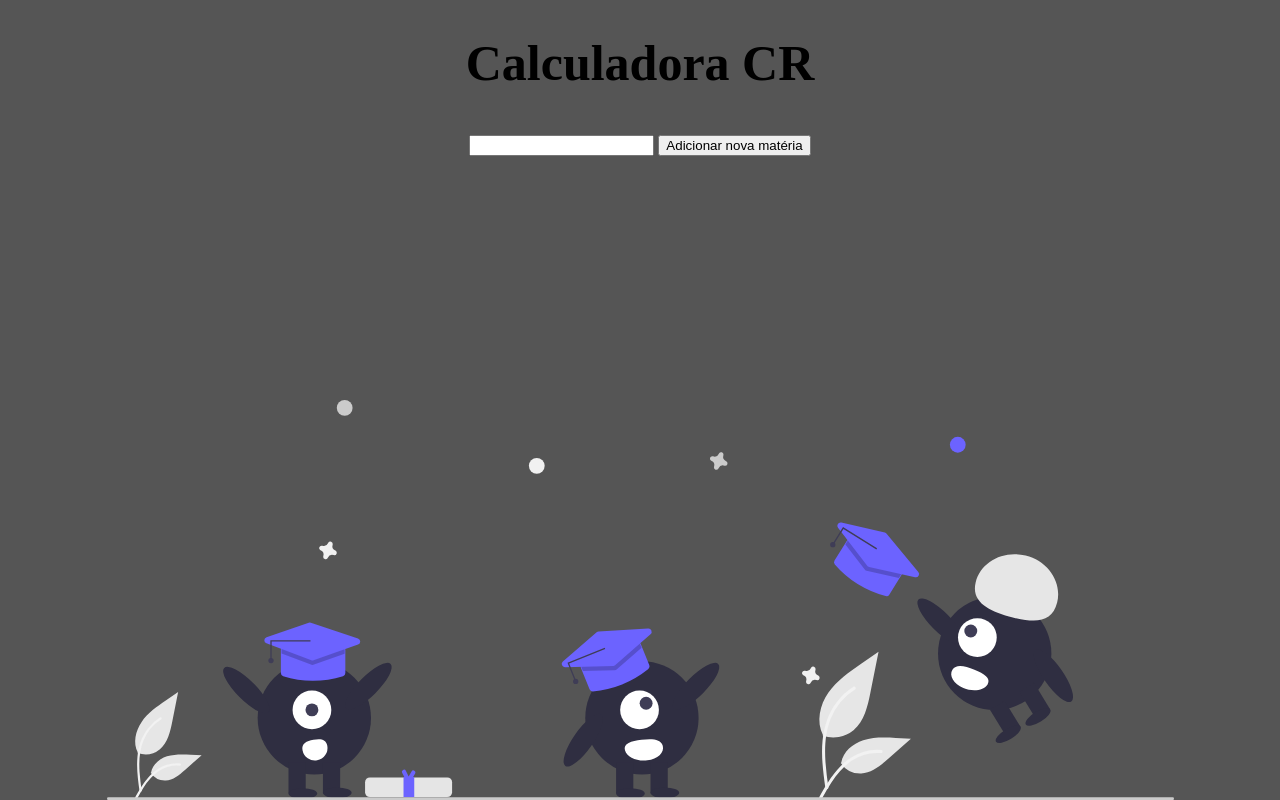
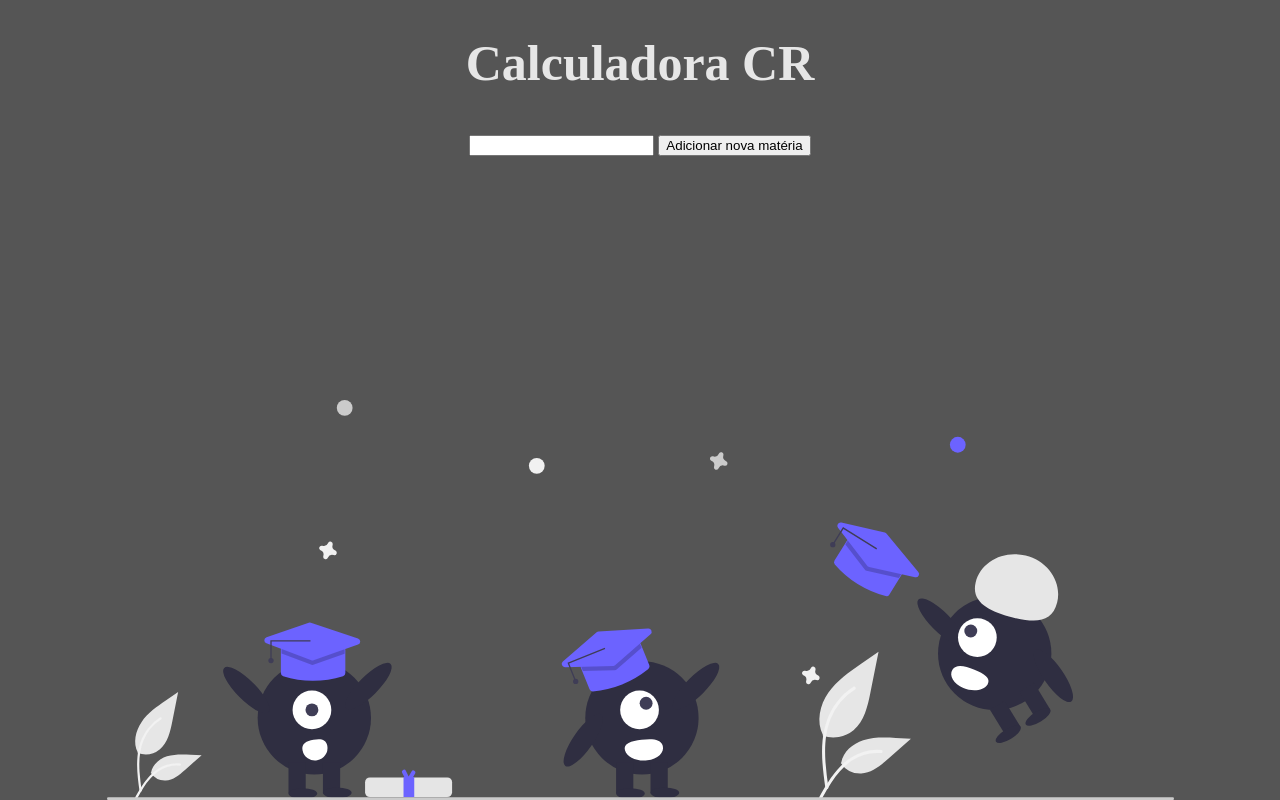
Before and after one commit to cedraz/CalculadoraCR, a plain HTML site: page public/index.html in a window 1280 px wide. Drawn offline with Linux system fonts and the light colour scheme.

Commit message:
cor do titulo

```diff
--- a/public/assets/css/style.css
+++ b/public/assets/css/style.css
@@ -12,6 +12,7 @@ body {
 }
 
 .title {
+    color: rgb(230 230 230);
     font-size: 50px;
     display: flex;
     flex-direction: row;
```
